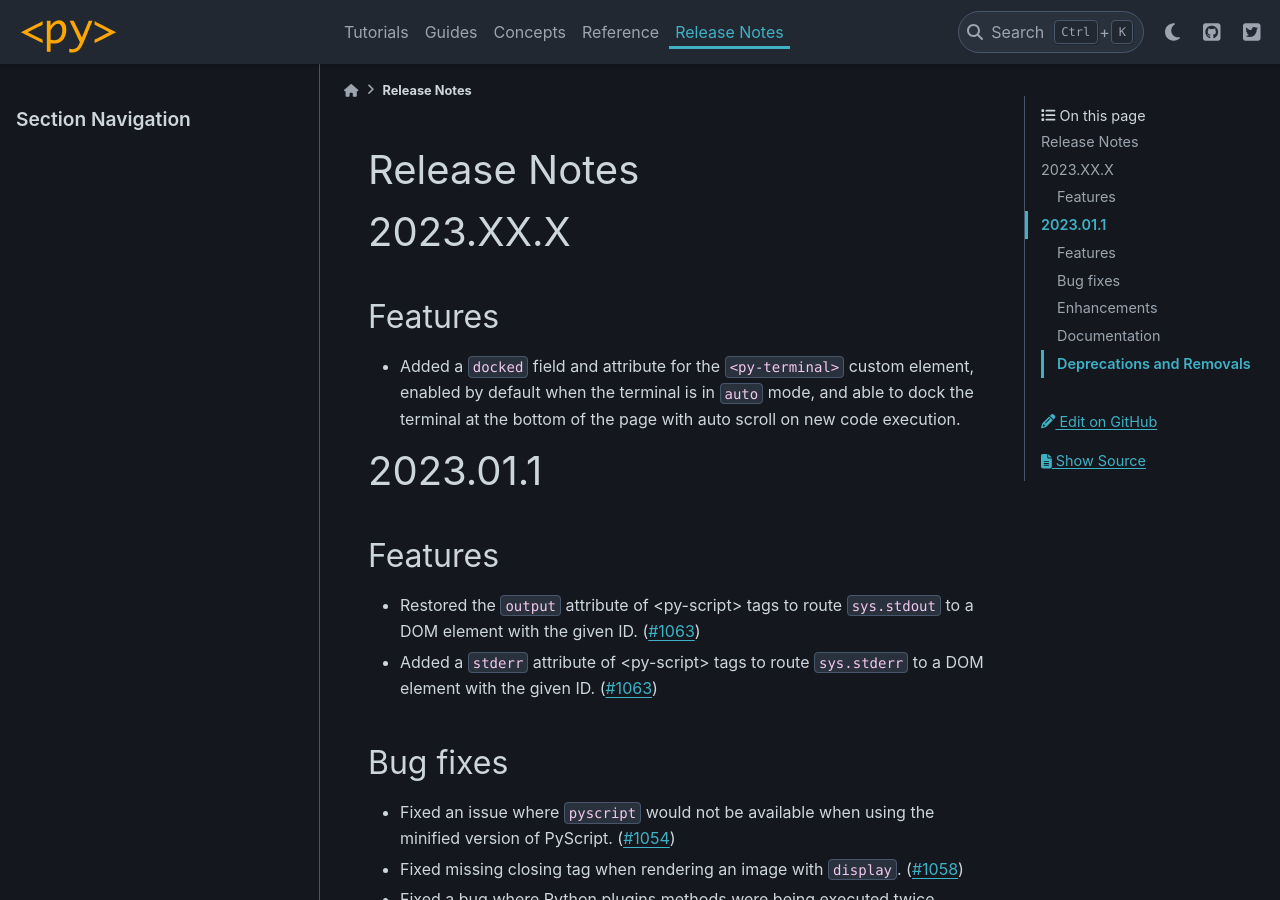
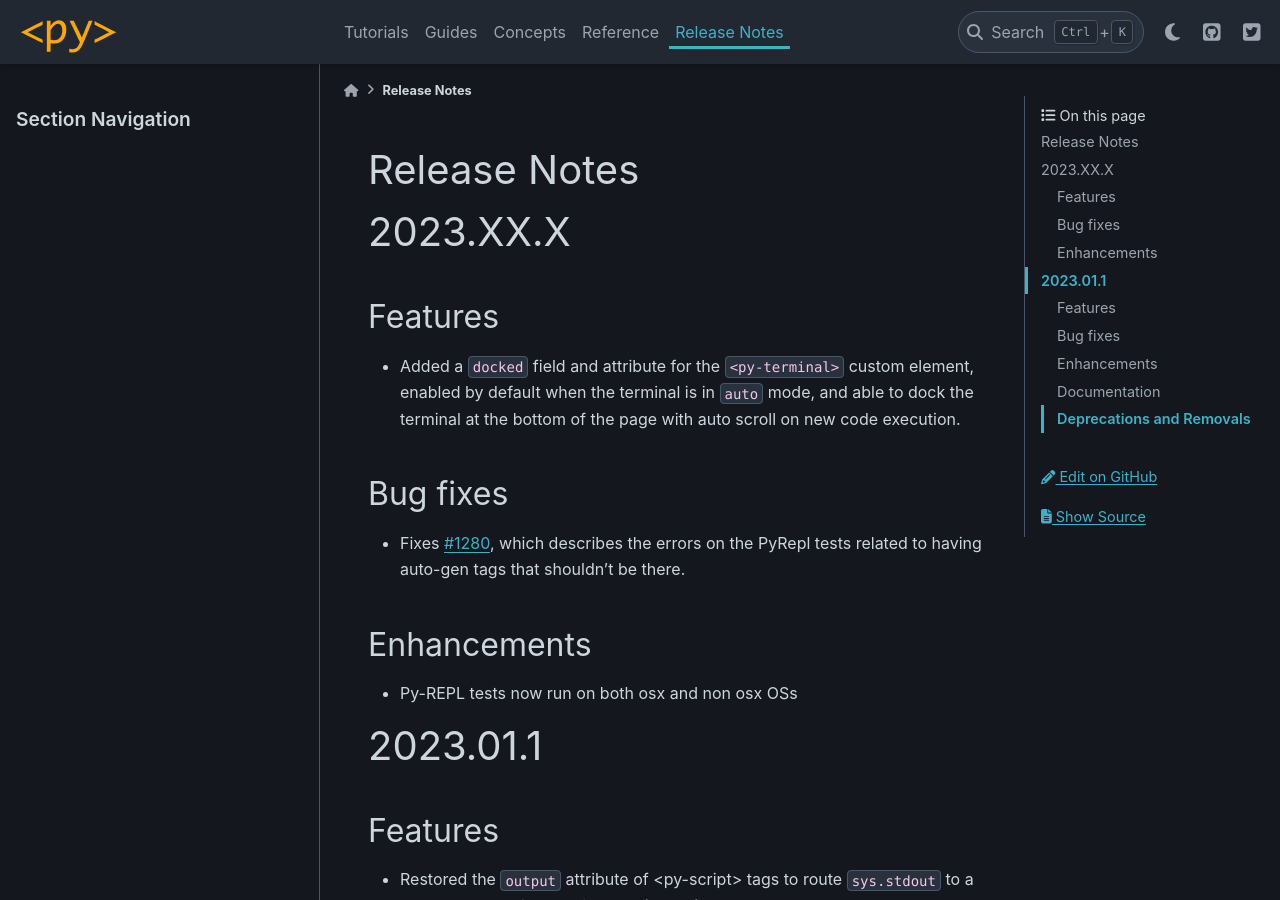
Before and after one commit to pyscript/pyscript, a Sphinx documentation site: the page built from docs/changelog.md, in a window 1280 px wide and 900 px high. Built offline with Sphinx 7.4.7 and the PyData theme 0.15.4, drawn with Linux system fonts in a browser that asks for light colours.

Commit message:
Adds a changelog

```diff
--- a/docs/changelog.md
+++ b/docs/changelog.md
@@ -8,6 +8,15 @@ Features
 
 - Added a `docked` field and attribute for the `<py-terminal>` custom element, enabled by default when the terminal is in `auto` mode, and able to dock the terminal at the bottom of the page with auto scroll on new code execution.
 
+Bug fixes
+---------
+
+- Fixes [#1280](https://github.com/pyscript/pyscript/issues/1280), which describes the errors on the PyRepl tests related to having auto-gen tags that shouldn't be there.
+
+Enhancements
+------------
+
+- Py-REPL tests now run on both osx and non osx OSs
 
 2023.01.1
 =========
```
